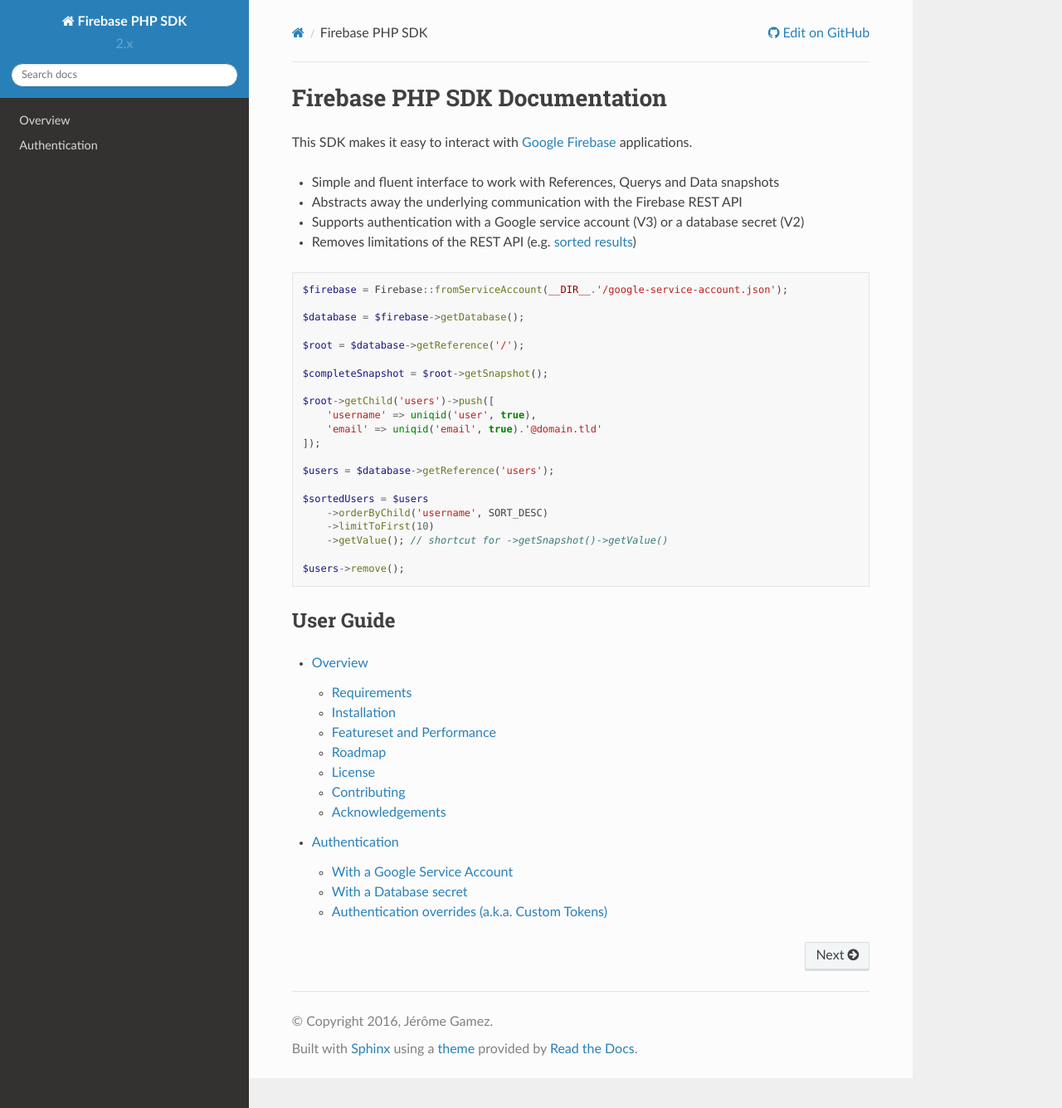
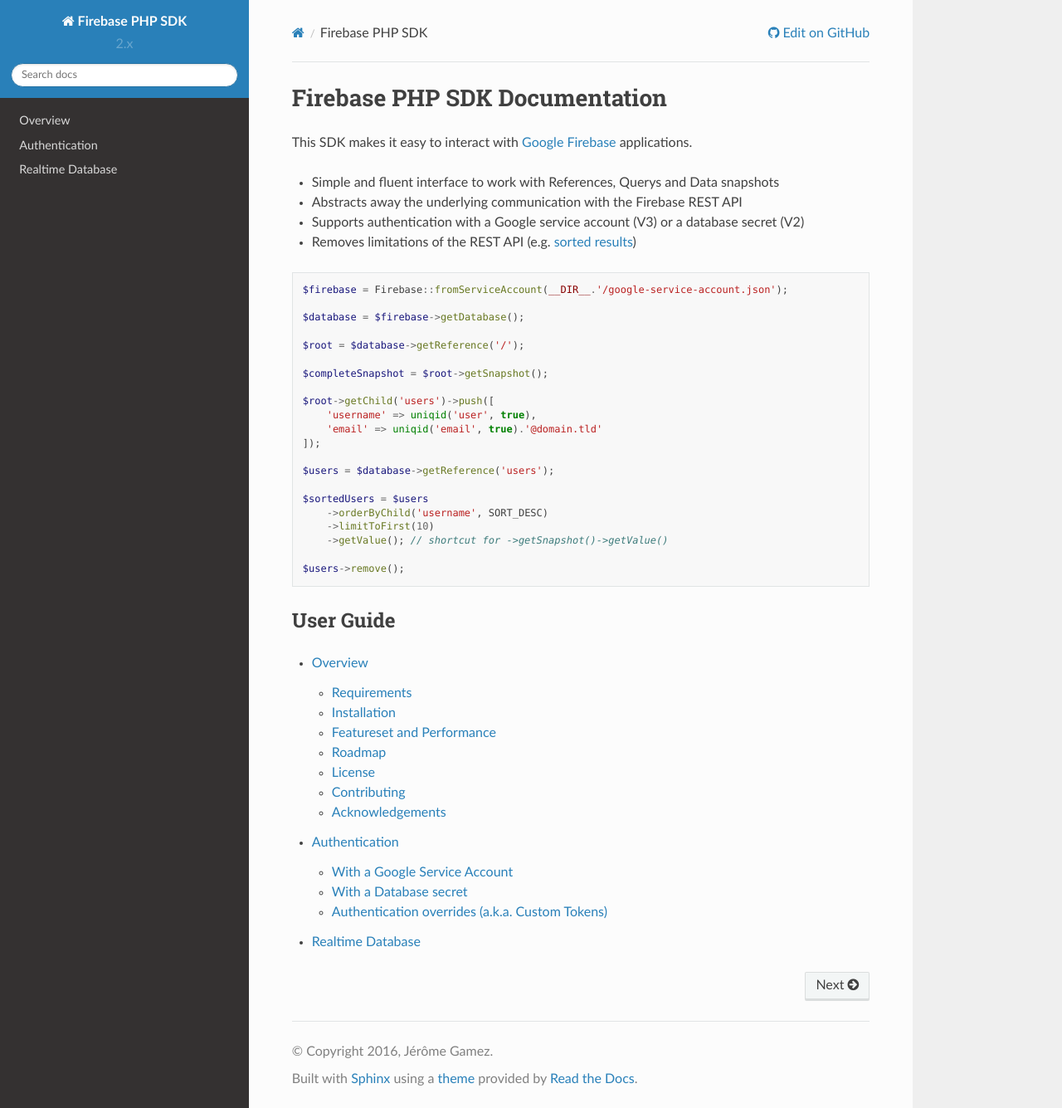
Before and after one commit to kreait/firebase-php, a Sphinx documentation site: the page built from docs/index.rst, in a window 1280 px wide and 1335 px high. Shown: the whole window at 83% size. Built offline with Sphinx 7.4.7 and the Read the Docs theme 2.0.0, drawn with Linux system fonts in a browser that asks for light colours.

Commit message:
Add Realtime Database stub

```diff
--- a/docs/index.rst
+++ b/docs/index.rst
@@ -43,7 +43,8 @@
 **********
 
 .. toctree::
-   :maxdepth: 2
+    :maxdepth: 2
 
-   overview
-   authentication
+    overview
+    authentication
+    realtime-database
--- /dev/null
+++ b/docs/realtime-database.rst
@@ -0,0 +1,5 @@
+#################
+Realtime Database
+#################
+
+(tbd)
```
